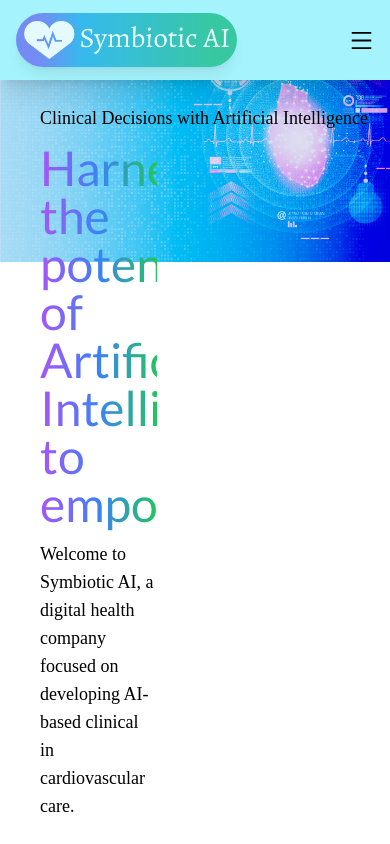
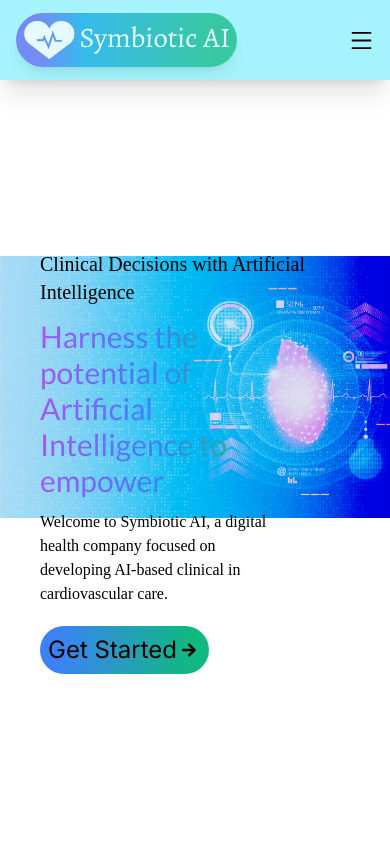
Before and after one commit to Kaleb-cpu/SymbioticAi-Assignment, a Next.js app: page / in a window 390 px wide. Built offline with nearby package versions, Linux system fonts and the light colour scheme.

Commit message:
responsive establsihed

```diff
--- a/src/app/components/Herosection.jsx
+++ b/src/app/components/Herosection.jsx
@@ -1,6 +1,8 @@
 import React from 'react'
 import HeroSectionImg from "../images/Heart digital Burned.png"
 import Image from "next/image";
+import { FaArrowRight } from "react-icons/fa";
+
 const Herosection = () => {
   return (
     <main>
@@ -9,14 +11,18 @@ const Herosection = () => {
             alt="digitalHeart"
             width="1440"
             height="968"
-            className='w-full h-auto'
+            className='w-full h-auto md:top-0 md:relative top-64 absolute'
         />
         <div className='absolute z-0 top-20 inset-0 flex flex-col justify-center ml-10'>
-            <h3 className='text-lg font-SymbioticTenor'>Clinical Decisions with Artificial Intelligence</h3>
-            <h1 className='text-5xl w-1/3 py-3 font-SymbioticLato bg-gradient-to-r from-purple-500 via-blue-500 to-green-500 text-transparent bg-clip-text'>Harness the potential of Artificial Intelligence
+            <h3 className='text-xl font-SymbioticTenor'>Clinical Decisions with Artificial Intelligence</h3>
+            <h1 className='md:text-6xl text-3xl w-2/3 md:w-2/4 py-3 font-SymbioticLato bg-gradient-to-r from-purple-500 via-blue-500 to-green-500 text-transparent bg-clip-text'>Harness the potential of Artificial Intelligence
                 to empower</h1>
-            <h2 className='w-1/3 text-lg font-SymbioticTenor'>Welcome to Symbiotic AI, a digital health company focused on developing AI-based
+            <h2 className='md:w-1/3 md:text-xl text-base w-2/3 font-SymbioticTenor'>Welcome to Symbiotic AI, a digital health company focused on developing AI-based
                 clinical in cardiovascular care.</h2>
+            <h2
+                className="flex text-2xl mt-5 w-max p-2 cursor-pointer bg-gradient-to-r from-blue-500 from-10% to-emerald-500 to-90% rounded-full hover:animate-pulse hover:text-blue-800">
+                Get Started <FaArrowRight className='pt-2'/>{" "}
+            </h2>
         </div>
 
 
--- a/src/app/components/Navbar.jsx
+++ b/src/app/components/Navbar.jsx
@@ -33,7 +33,7 @@ const Navbar = () => {
             <Link href="/">
               <li className="text-xl font-SymbioticSen pt-2 cursor-pointer hover:animate-pulse hover:font-bold hover:text-blue-800">Home</li>
             </Link>
-            <Link href="Services.jsx">
+            <Link href="/Services.jsx">
               <li className="text-xl font-SymbioticSen pt-2 hover:animate-pulse hover:font-bold hover:text-blue-800">Services</li>
             </Link>
             <Link href="../pages/Careers.jsx">
@@ -43,7 +43,7 @@ const Navbar = () => {
               <li className="text-xl font-SymbioticSen pt-2 hover:animate-pulse hover:font-bold hover:text-blue-800">About Us</li>
             </Link>
             <Link href="../pages/Login.jsx">
-            <li className="cursor-pointer bg-gradient-to-r from-blue-500 from-10% to-emerald-500 to-90% p-2 rounded-full hover:animate-pulse hover:font-bold hover:text-blue-800">
+            <li className="cursor-pointer bg-gradient-to-r from-blue-500 from-10% to-emerald-500 to-90% p-2 rounded-full hover:animate-pulse hover:text-blue-800">
               Log in{" "}
             </li>
             </Link>
```
